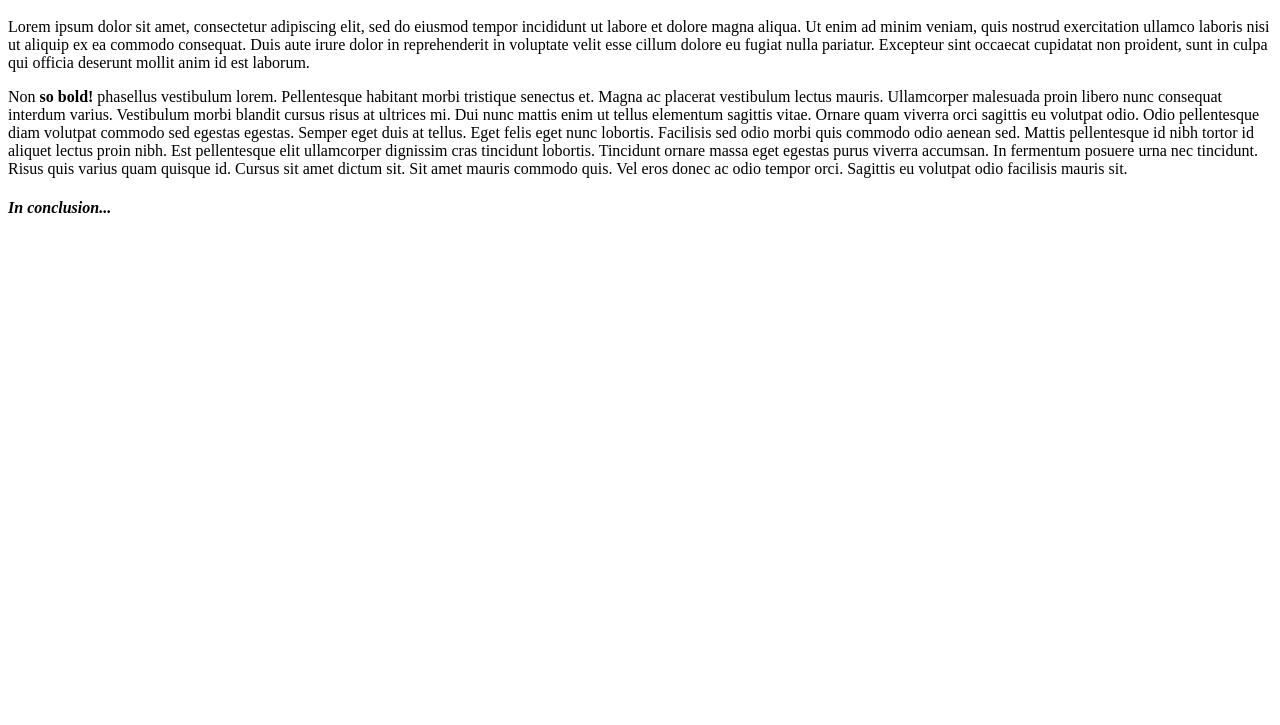
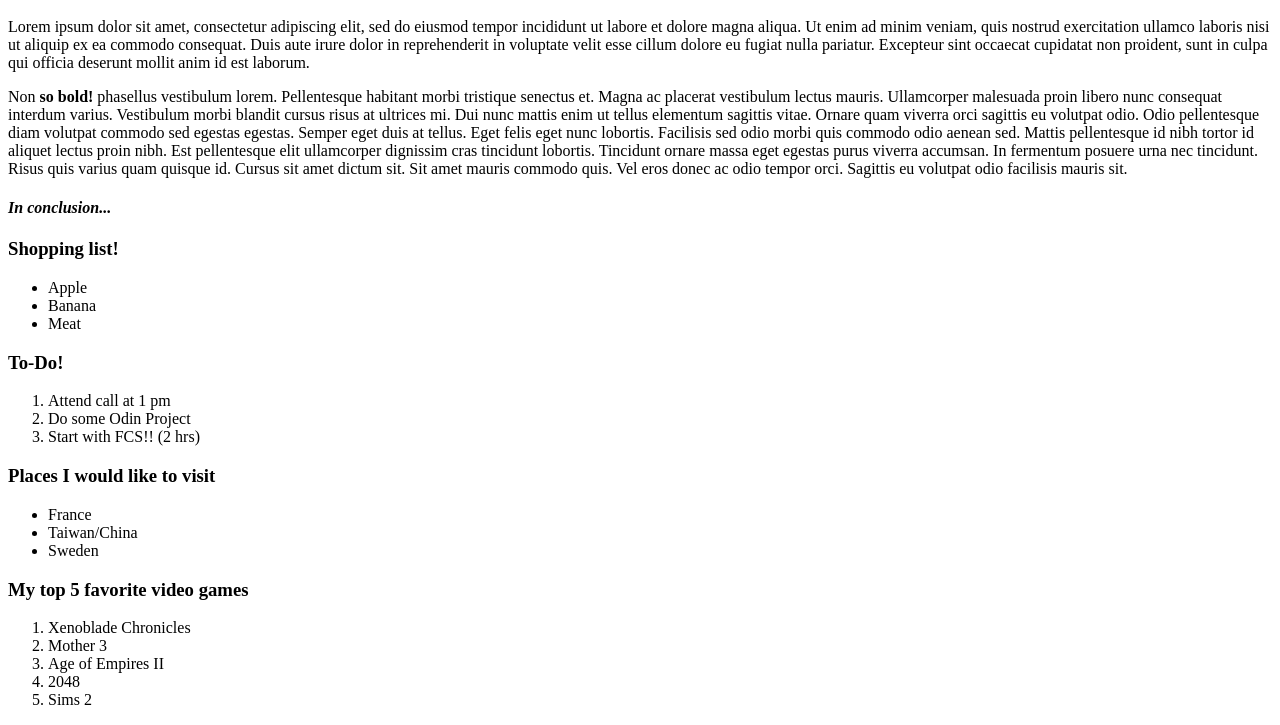
Before and after one commit to reine93/piksi-box, a plain HTML site: page blogpost.html in a window 1280 px wide. Shown: the part 109-834 px from the top of the page. Before the commit the page ends 800 px from the top, so only its background shows below. Drawn offline with Linux system fonts and the light colour scheme.

Commit message:
extra posts

```diff
--- a/blogpost.html
+++ b/blogpost.html
@@ -14,5 +14,31 @@
     </p>
     <h4><strong><em>In conclusion...</em></strong></h4>
     <!-- finish this -->
+    <h3>Shopping list!</h3>
+    <ul>
+        <li>Apple</li>
+        <li>Banana</li>
+        <li>Meat</li>
+    </ul>
+    <h3>To-Do!</h3>
+    <ol>
+        <li>Attend call at 1 pm</li>
+        <li>Do some Odin Project</li>
+        <li>Start with FCS!! (2 hrs)</li>
+    </ol>
+    <h3>Places I would like to visit</h3>
+    <ul>
+        <li>France</li>
+        <li>Taiwan/China</li>
+        <li>Sweden</li>
+    </ul>
+    <h3>My top 5 favorite video games</h3>
+    <ol>
+        <li>Xenoblade Chronicles</li>
+        <li>Mother 3</li>
+        <li>Age of Empires II</li>
+        <li>2048</li>
+        <li>Sims 2</li>
+    </ol>
 </body>
 </html>
```
